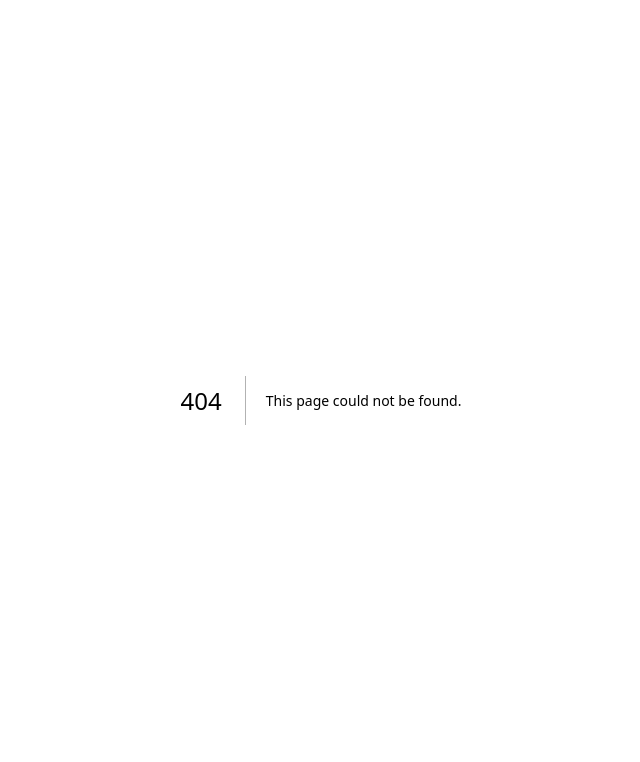
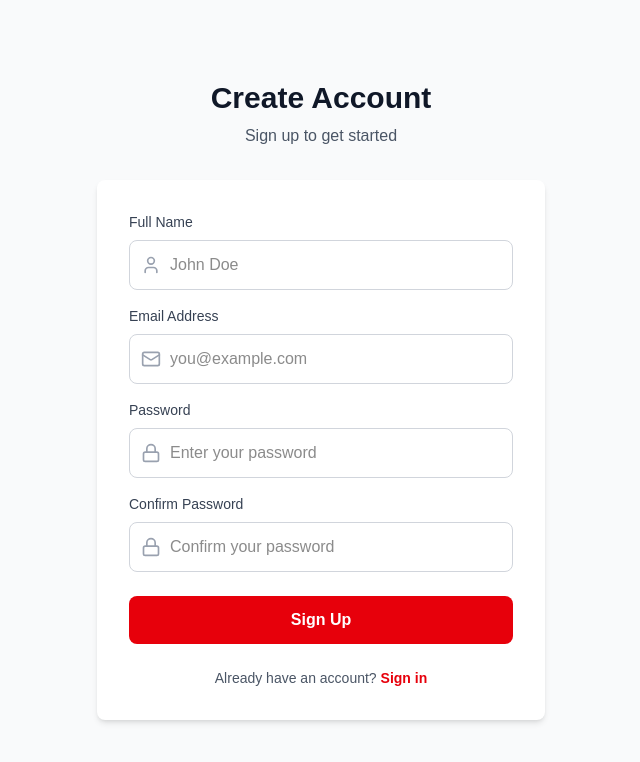
Before and after one commit to Am1rGhe/dydy-custom, a Next.js app: page /auth/signup in a window 1280 px wide. Before the commit this address had no page. Shown: the top 762 px of the page, without its empty margins (319-959 px from the left). Built offline with nearby package versions, Linux system fonts and the light colour scheme.

Commit message:
add signup page

```diff
--- /dev/null
+++ b/app/auth/signup/page.tsx
@@ -0,0 +1,235 @@
+"use client";
+import { createClientSupabase } from "@/lib/supabase/client";
+import { zodResolver } from "@hookform/resolvers/zod";
+import { Lock, Mail, User, Loader2 } from "lucide-react";
+import Link from "next/link";
+import { useRouter } from "next/navigation";
+import { useState } from "react";
+import { useForm } from "react-hook-form";
+import { z } from "zod";
+
+// Setting up the signup schema just like the login page
+const signupSchema = z
+  .object({
+    name: z.string().min(2, "Name must be at least 2 characters"),
+    email: z.string().email("Invalid email address"),
+    password: z.string().min(6, "Password must be at least 6 characters"),
+    confirmPassword: z.string().min(6, "Please confirm your password"),
+  })
+  .refine((data) => data.password === data.confirmPassword, {
+    message: "Passwords don't match",
+    path: ["confirmPassword"],
+  });
+
+type SignupFormData = z.infer<typeof signupSchema>;
+
+export default function SignupPage() {
+  const router = useRouter();
+  const [isLoading, setIsLoading] = useState(false);
+  const [error, setError] = useState<string | null>(null);
+  const [success, setSuccess] = useState(false);
+  // same thing as the login page:
+  const {
+    register,
+    handleSubmit,
+    formState: { errors },
+  } = useForm<SignupFormData>({ resolver: zodResolver(signupSchema) });
+
+  // handle onSubmit
+  const onSubmit = async (data: SignupFormData) => {
+    setIsLoading(true);
+    setError(null);
+    try {
+      const supabase = createClientSupabase();
+      const { error: authError } = await supabase.auth.signUp({
+        email: data.email,
+        password: data.password,
+        options: {
+          data: {
+            name: data.name,
+          },
+        },
+      });
+      // case of error
+      if (authError) {
+        setError(authError.message);
+        setIsLoading(false);
+        return;
+      }
+      // case of success :
+      setSuccess(true);
+      setIsLoading(false);
+      // redirect to login after 2 seconds
+      setTimeout(() => {
+        router.push("/auth/login");
+      }, 2000);
+    } catch (err) {
+      setError("Something went wrong. Please try again.");
+      setIsLoading(false);
+    }
+  };
+
+  return (
+    <div className="min-h-screen flex items-center justify-center bg-gray-50 py-12 px-4 sm:px-6 lg:px-8">
+      <div className="max-w-md w-full space-y-8">
+        {/* Header */}
+        <div className="text-center">
+          <h2 className="text-3xl font-bold text-gray-900">Create Account</h2>
+          <p className="mt-2 text-gray-600">Sign up to get started</p>
+        </div>
+
+        {/* Signup form */}
+        <form
+          onSubmit={handleSubmit(onSubmit)}
+          className="mt-8 space-y-6 bg-white p-8 rounded-lg shadow-md"
+        >
+          {/* Success message */}
+          {success && (
+            <div className="bg-green-50 border border-green-200 text-green-700 px-4 py-3 rounded">
+              Account created successfully! Redirecting to login...
+            </div>
+          )}
+
+          {/* Error message */}
+          {error && (
+            <div className="bg-red-50 border border-red-200 text-red-700 px-4 py-3 rounded">
+              {error}
+            </div>
+          )}
+
+          <div className="space-y-4">
+            {/* Name field */}
+            <div>
+              <label
+                htmlFor="name"
+                className="block text-sm font-medium text-gray-700 mb-2"
+              >
+                Full Name
+              </label>
+              <div className="relative">
+                <User className="absolute left-3 top-1/2 transform -translate-y-1/2 text-gray-400 w-5 h-5" />
+                <input
+                  {...register("name")}
+                  id="name"
+                  type="text"
+                  className="w-full pl-10 pr-4 py-3 border border-gray-300 rounded-lg focus:ring-2 focus:ring-red-500 focus:border-red-500 outline-none transition"
+                  placeholder="John Doe"
+                />
+              </div>
+              {errors.name && (
+                <p className="mt-1 text-sm text-red-600">
+                  {errors.name.message}
+                </p>
+              )}
+            </div>
+
+            {/* Email field */}
+            <div>
+              <label
+                htmlFor="email"
+                className="block text-sm font-medium text-gray-700 mb-2"
+              >
+                Email Address
+              </label>
+              <div className="relative">
+                <Mail className="absolute left-3 top-1/2 transform -translate-y-1/2 text-gray-400 w-5 h-5" />
+                <input
+                  {...register("email")}
+                  id="email"
+                  type="email"
+                  className="w-full pl-10 pr-4 py-3 border border-gray-300 rounded-lg focus:ring-2 focus:ring-red-500 focus:border-red-500 outline-none transition"
+                  placeholder="you@example.com"
+                />
+              </div>
+              {errors.email && (
+                <p className="mt-1 text-sm text-red-600">
+                  {errors.email.message}
+                </p>
+              )}
+            </div>
+
+            {/* Password field */}
+            <div>
+              <label
+                htmlFor="password"
+                className="block text-sm font-medium text-gray-700 mb-2"
+              >
+                Password
+              </label>
+              <div className="relative">
+                <Lock className="absolute left-3 top-1/2 transform -translate-y-1/2 text-gray-400 w-5 h-5" />
+                <input
+                  type="password"
+                  {...register("password")}
+                  id="password"
+                  className="w-full pl-10 pr-4 py-3 border border-gray-300 rounded-lg focus:ring-2 focus:ring-red-500 focus:border-red-500 outline-none transition"
+                  placeholder="Enter your password"
+                />
+              </div>
+              {errors.password && (
+                <p className="mt-1 text-sm text-red-600">
+                  {errors.password.message}
+                </p>
+              )}
+            </div>
+
+            {/* Confirm password field */}
+            <div>
+              <label
+                htmlFor="confirmPassword"
+                className="block text-sm font-medium text-gray-700 mb-2"
+              >
+                Confirm Password
+              </label>
+              <div className="relative">
+                <Lock className="absolute left-3 top-1/2 transform -translate-y-1/2 text-gray-400 w-5 h-5" />
+                <input
+                  type="password"
+                  {...register("confirmPassword")}
+                  id="confirmPassword"
+                  className="w-full pl-10 pr-4 py-3 border border-gray-300 rounded-lg focus:ring-2 focus:ring-red-500 focus:border-red-500 outline-none transition"
+                  placeholder="Confirm your password"
+                />
+              </div>
+              {errors.confirmPassword && (
+                <p className="mt-1 text-sm text-red-600">
+                  {errors.confirmPassword.message}
+                </p>
+              )}
+            </div>
+          </div>
+
+          {/* Submit Button */}
+          <button
+            type="submit"
+            // Disable in case of loading or success
+            disabled={isLoading || success}
+            className="w-full bg-red-600 hover:bg-red-700 text-white font-semibold py-3 px-4 rounded-lg transition-colors disabled:opacity-50 disabled:cursor-not-allowed flex items-center justify-center gap-2"
+          >
+            {isLoading ? (
+              <>
+                <Loader2 className="w-5 h-5 animate-spin" />
+                Creating account...
+              </>
+            ) : (
+              "Sign Up"
+            )}
+          </button>
+
+          {/* Login Link */}
+          <div className="text-center">
+            <p className="text-sm text-gray-600">
+              Already have an account?{" "}
+              <Link
+                href="/auth/login"
+                className="text-red-600 hover:text-red-700 font-semibold"
+              >
+                Sign in
+              </Link>
+            </p>
+          </div>
+        </form>
+      </div>
+    </div>
+  );
+}
```
